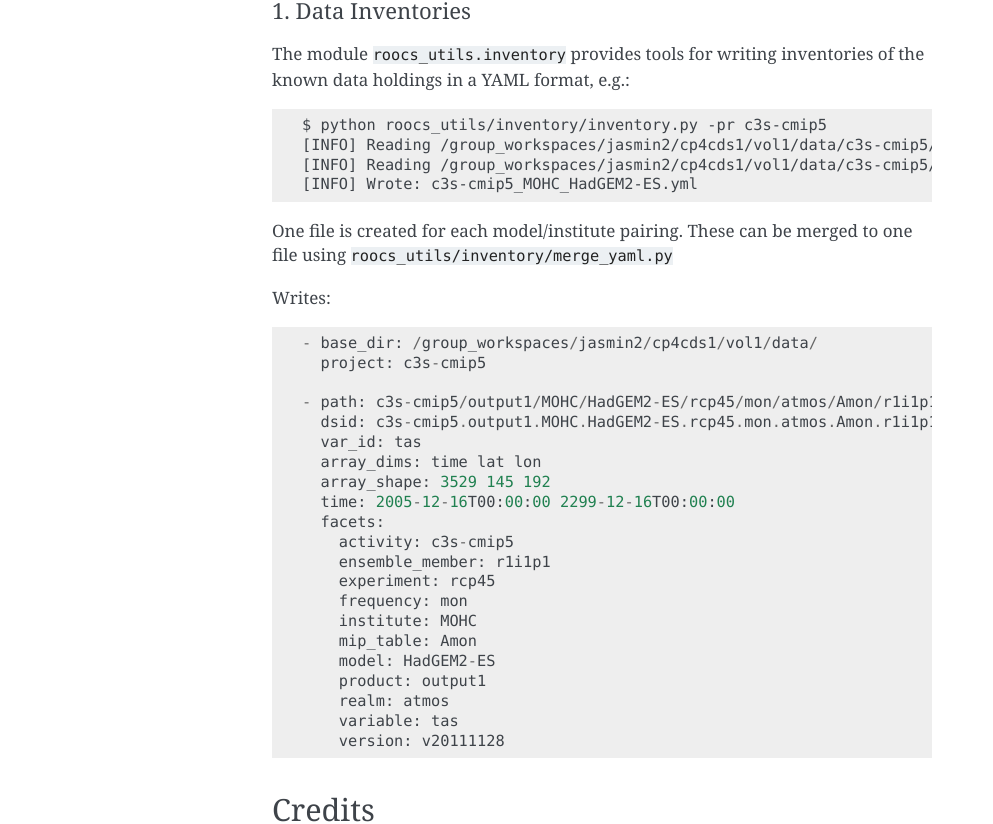
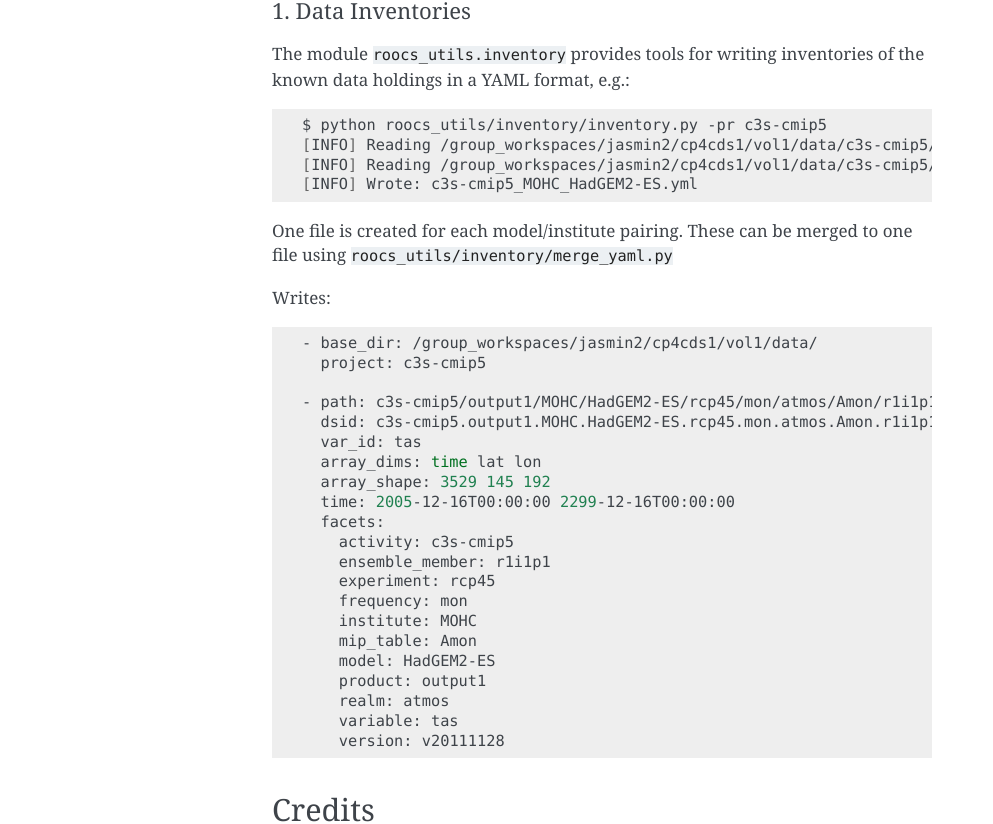
Before and after one commit to roocs/roocs-utils, a Sphinx documentation site: the page built from docs/readme.rst, in a window 1280 px wide. Shown: the part 431-1255 px from the top of the page, without its empty margins (148-1141 px from the left). Built offline with Sphinx 7.4.7, drawn with Linux system fonts in a browser that asks for light colours; pages that are not in the unit, such as notebooks, are missing from menus.

```diff
--- a/CONTRIBUTING.rst
+++ b/CONTRIBUTING.rst
@@ -128,7 +128,7 @@ A reminder for the maintainers on how to deploy.
 Make sure all your changes are committed (including an entry in HISTORY.md).
 Then run:
 
-.. code-block::
+.. code-block:: shell
 
    $ bumpversion patch # possible: major / minor / patch
    $ git push
--- a/README.rst
+++ b/README.rst
@@ -40,7 +40,7 @@ Features
 The module ``roocs_utils.inventory`` provides tools for writing inventories of the known
 data holdings in a YAML format, e.g.:
 
-.. code-block::
+.. code-block:: shell
 
    $ python roocs_utils/inventory/inventory.py -pr c3s-cmip5
    [INFO] Reading /group_workspaces/jasmin2/cp4cds1/vol1/data/c3s-cmip5/output1/MOHC/HadGEM2-ES/rcp45/mon/atmos/Amon/r1i1p1/tas/v20111                                                                  128/tas_Amon_HadGEM2-ES_rcp45_r1i1p1_212412-214911.nc
@@ -52,7 +52,7 @@ using ``roocs_utils/inventory/merge_yaml.py``
 
 Writes:
 
-.. code-block::
+.. code-block:: shell
 
    - base_dir: /group_workspaces/jasmin2/cp4cds1/vol1/data/
      project: c3s-cmip5
--- a/docs/environment.yml
+++ b/docs/environment.yml
@@ -8,3 +8,6 @@ dependencies:
 - sphinx
 - nbsphinx
 - ipython
+- numpy>=1.16
+- xarray>=0.15
+- dask>=2.6
```
